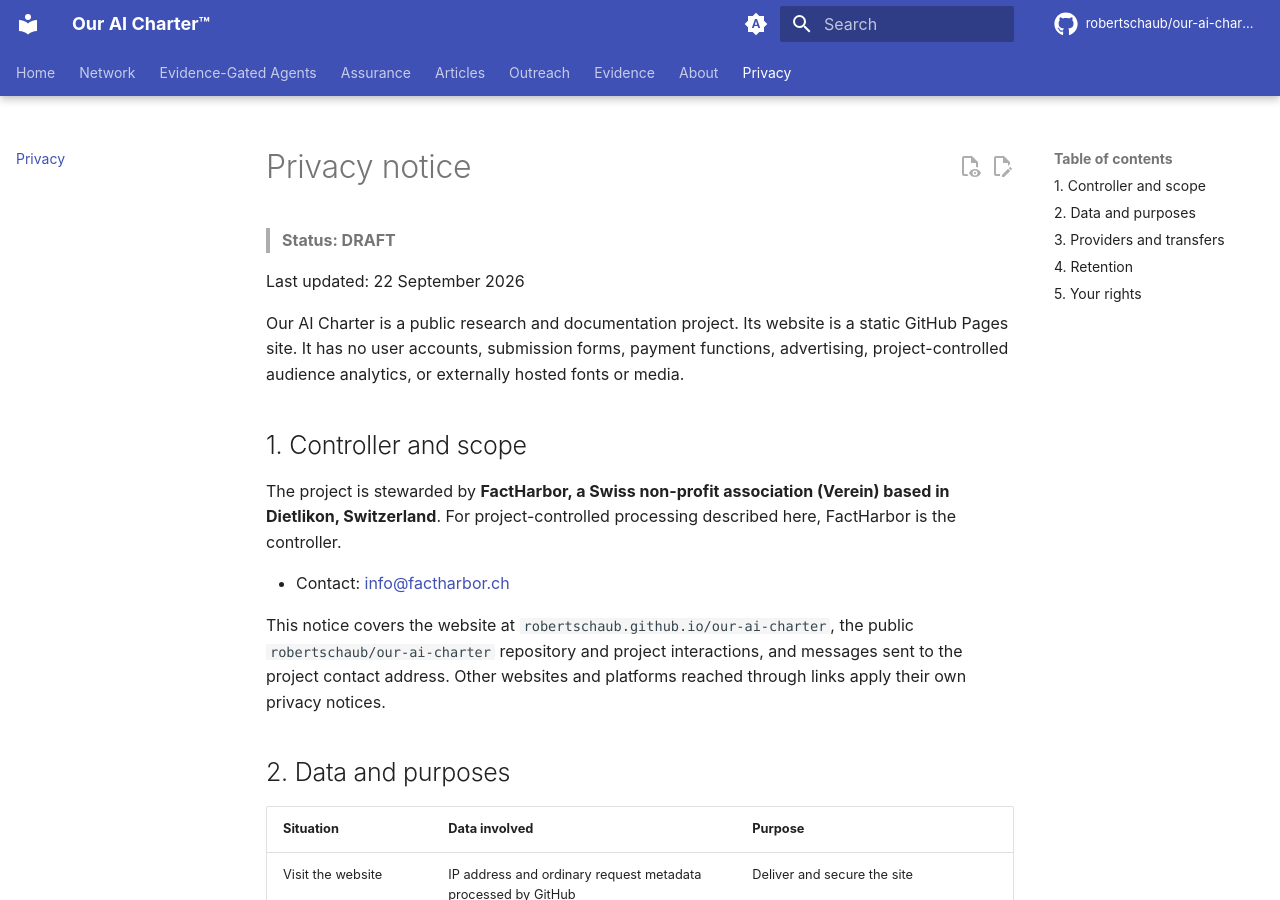
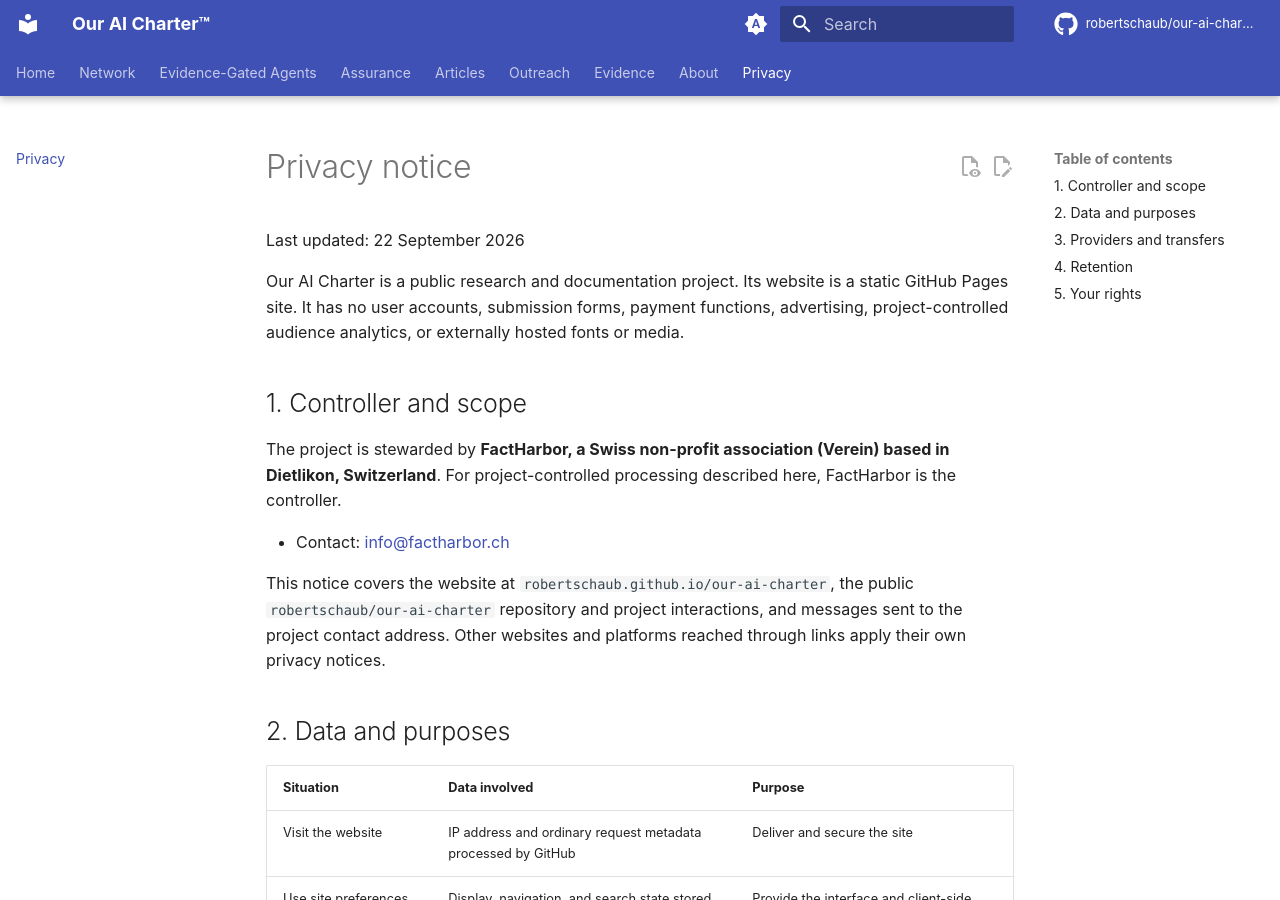
Before and after one commit to robertschaub/our-ai-charter, an MkDocs documentation site: the page built from docs/privacy.md, in a window 1280 px wide and 900 px high. Built offline with MkDocs 1.6.1 and Material for MkDocs 9.7.7, drawn with Linux system fonts in a browser that asks for light colours; plug-ins that fetch from the network failed and are left out; comment, search, counter and statistics services are not loaded.

Commit message:
docs: remove draft status from privacy notice

```diff
--- a/docs/privacy.md
+++ b/docs/privacy.md
@@ -1,6 +1,4 @@
 # Privacy notice
-
-> **Status: DRAFT**
 
 Last updated: 22 September 2026
 
```
